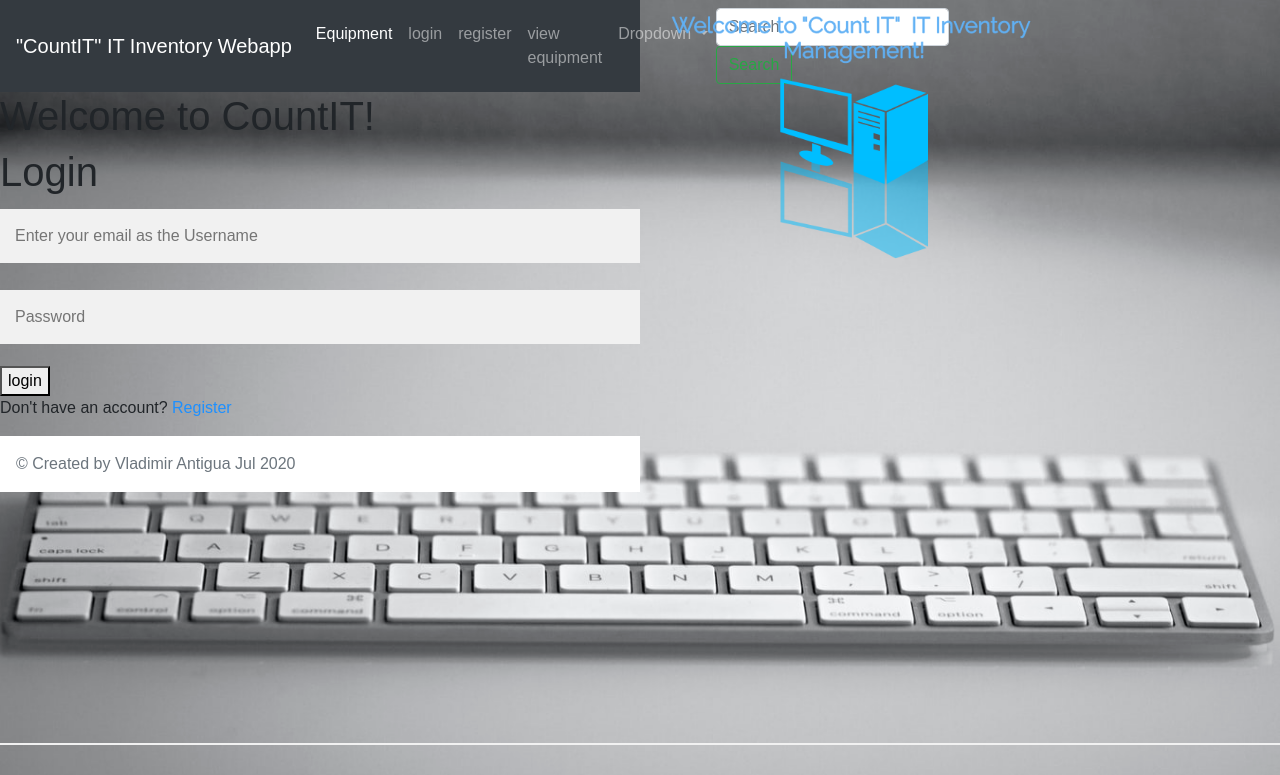
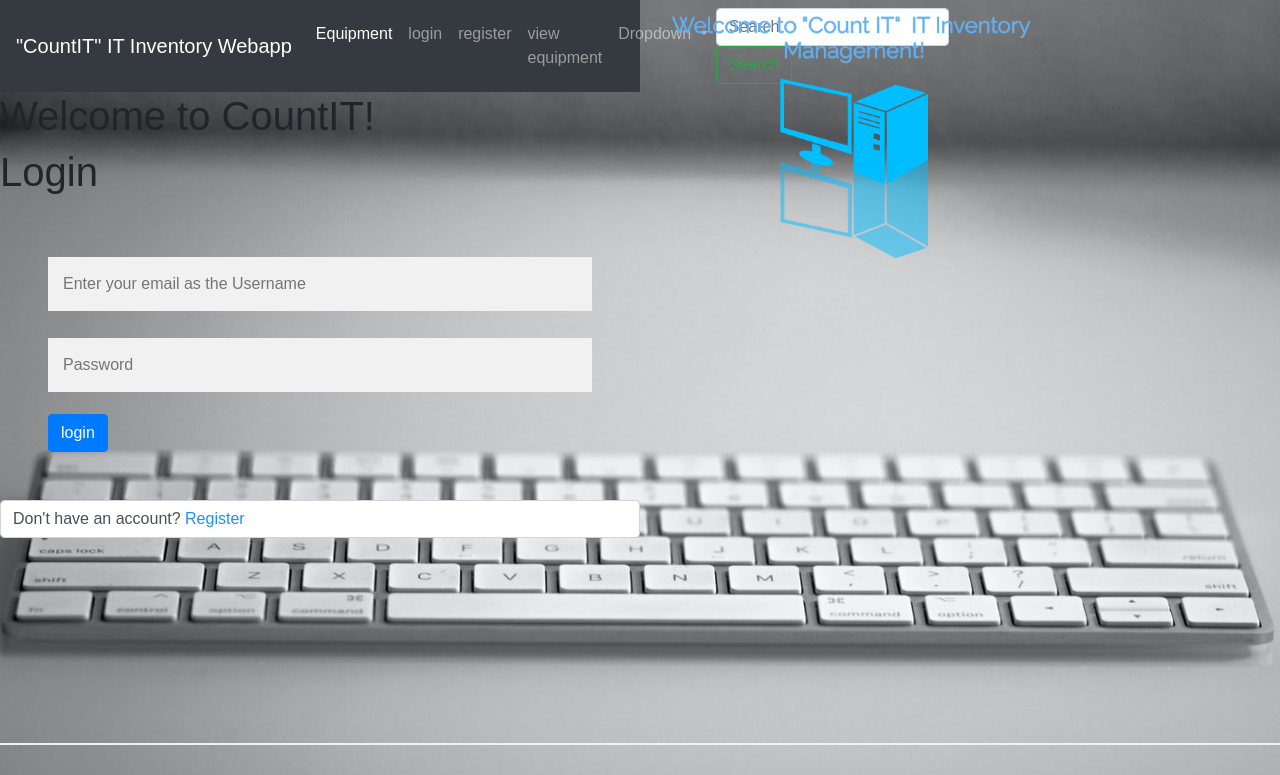
Before and after one commit to vladimirantigua/Capstone, a Django app: page /login/ in a window 1280 px wide. Shown: the top 775 px of the page. Run offline with Django 3.2, Linux system fonts and the light colour scheme; some libraries are stand-ins or nearby versions.

Commit message:
login button applied bootstrap

```diff
--- a/CountIT/CountITapp/templates/CountITapp/base.html
+++ b/CountIT/CountITapp/templates/CountITapp/base.html
@@ -68,11 +68,11 @@
         {% block content %}
         {% endblock %}
     </main>
-    <footer class="footer mt-auto py-3">
+    {% comment %} <footer class="footer mt-auto py-3">
         <div class="container">
             <span class="text-muted">&copy; Created by Vladimir Antigua Jul 2020</span>
         </div>
-    </footer>
+    </footer> {% endcomment %}
 </body>
 
 </html>
--- a/CountIT/CountITapp/templates/CountITapp/login.html
+++ b/CountIT/CountITapp/templates/CountITapp/login.html
@@ -23,13 +23,13 @@
     <!-- the id="message" is not changing the color of the message I applied on the style.css find out why -->
     <div id="message">{{message}}</div>
     {% endif %}
-    <form action="{% url 'CountITapp:login_page' %}" method="post">
+    <form class="p-5" action="{% url 'CountITapp:login_page' %}" method="post">
         {% csrf_token %}
         <input type="text" name="username" placeholder="Enter your email as the Username" required />
         <input type="password" name="password" placeholder="Password" required />
-        <button type="submit">login</button>
+        <button class="btn btn-primary"type="submit">login</button>
     </form>
-    <div>Don't have an account? <a href="{% url 'CountITapp:register_page' %}">Register</a></div>
+    <div class="form-control" >Don't have an account? <a href="{% url 'CountITapp:register_page' %}">Register</a></div>
     <footer id="footer">
         <hr />
         <span>&copy; Created by: Vladimir Antigua 30 Jun 2020 </span>
```
